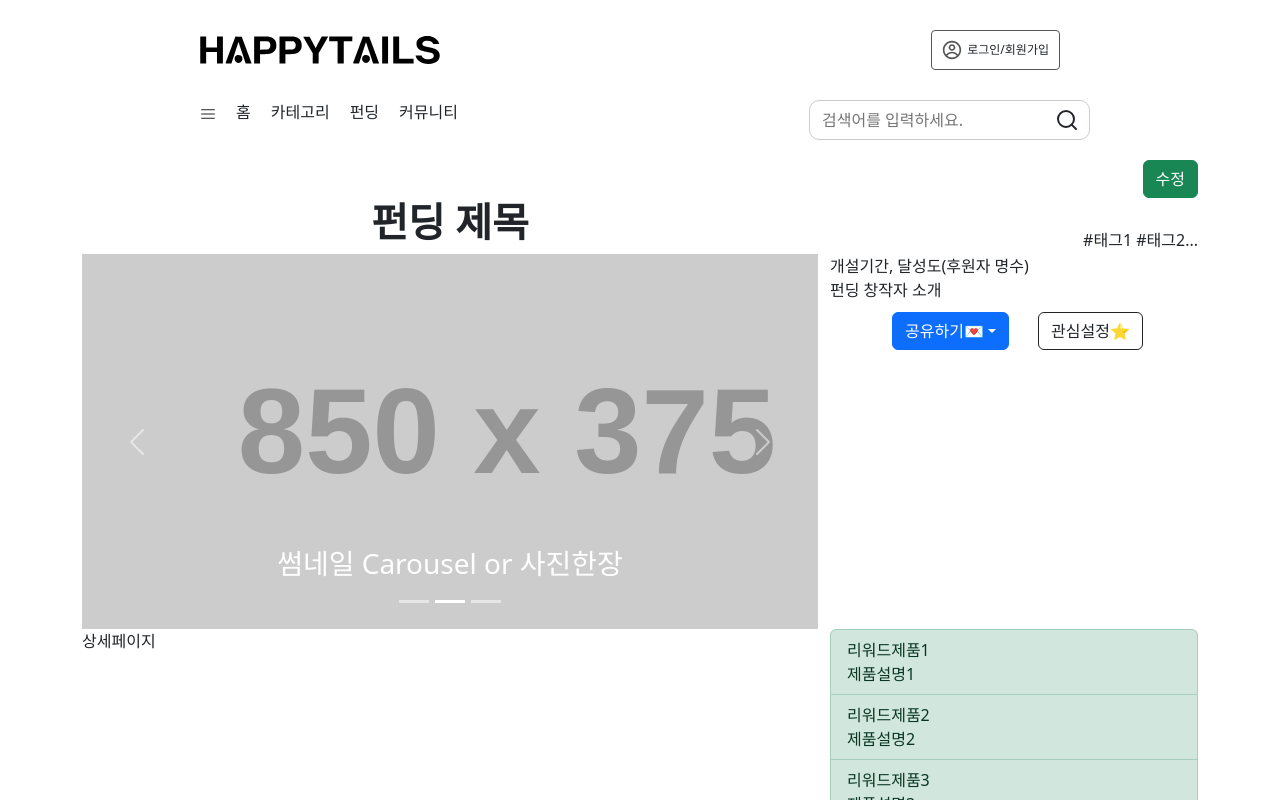
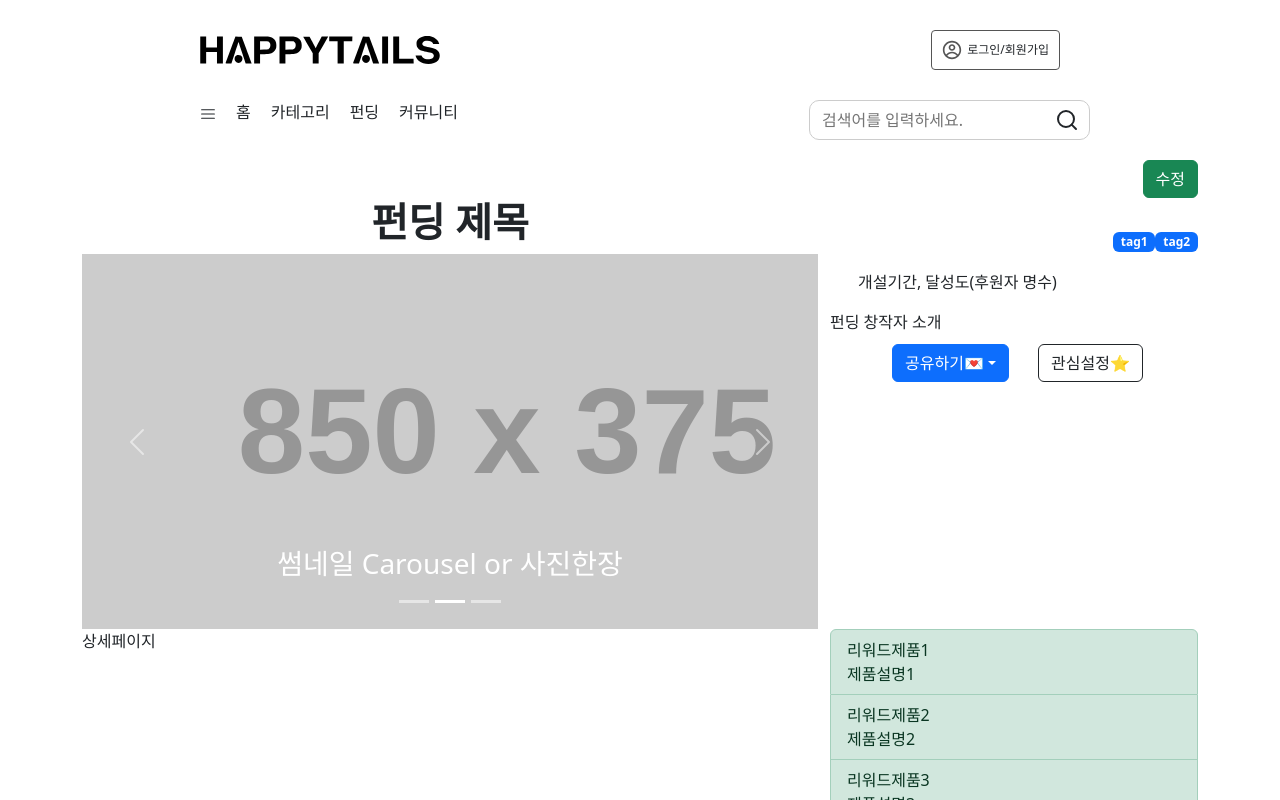
Before and after one commit to vi117/mc_final, a React (Vite) app in the folder packages/frontend/: page /fundings/1 in a window 1280 px wide. Shown: the top 800 px of the page. Built offline with nearby package versions, Linux system fonts and the light colour scheme.

Commit message:
add badge

```diff
--- a/packages/frontend/src/pages/fundings/FundingsDetail.jsx
+++ b/packages/frontend/src/pages/fundings/FundingsDetail.jsx
@@ -1,4 +1,4 @@
-import { Button, ButtonGroup, Carousel, Container, Dropdown, DropdownButton, ListGroup } from "react-bootstrap";
+import { Badge, Button, ButtonGroup, Carousel, Container, Dropdown, DropdownButton, ListGroup } from "react-bootstrap";
 import { Row } from "react-bootstrap";
 import { Col } from "react-bootstrap";
 import "./FundingsDetail.css";
@@ -17,7 +17,10 @@ const FundingsDetail = function() {
         </Col>
 
         <Col className="tags">
-          <div>#태그1 #태그2...</div>
+          <div>
+            <Badge>tag1</Badge>
+            <Badge>tag2</Badge>
+          </div>
         </Col>
       </Row>
 
@@ -46,7 +49,7 @@ const FundingsDetail = function() {
         </Col>
 
         <Col sm={4}>
-          <Row>
+          <Row style={{ margin: "16px" }}>
             <div></div>개설기간, 달성도(후원자 명수)
           </Row>
           <Row>
```
